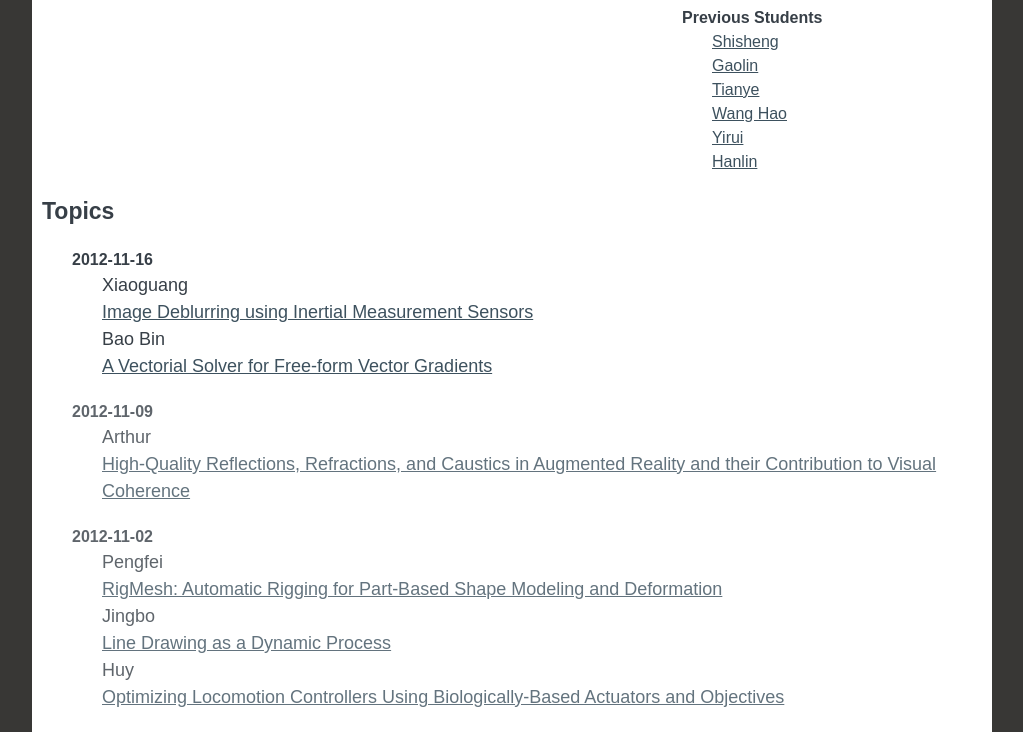
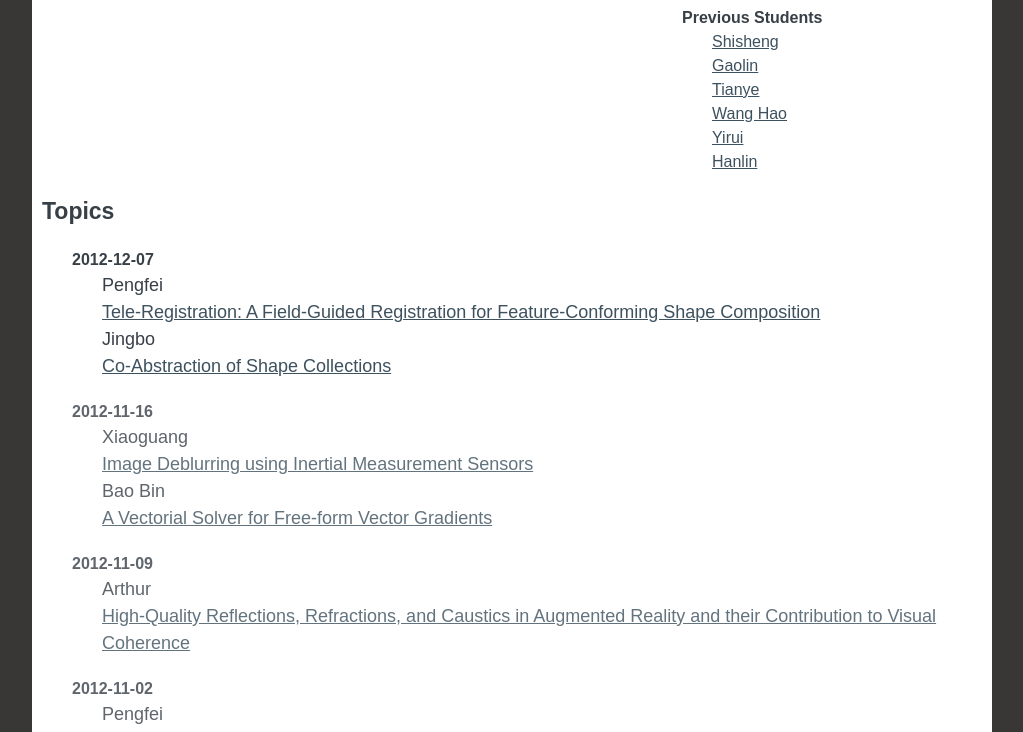
Before and after one commit to andyli/ResearchSeminar, a plain HTML site: page index.html in a window 1280 px wide. Shown: the part 455-1187 px from the top of the page, without its empty margins (128-1151 px from the left). Drawn offline with nearby package versions, Linux system fonts and the light colour scheme.

Commit message:
sync with master

```diff
--- a/index.html
+++ b/index.html
@@ -77,6 +77,19 @@
 	<div class="topics grid_12 clearfix">
 		<h2>Topics</h2>
 		<ol id=seminar-items>
+            <li>
+                <h3>2012-12-07</h3>
+                <ul class=presents>
+                    <li>
+                        <div class=presenter>Pengfei</div>
+                        <div class=paper><a href="http://web.siat.ac.cn/~huihuang/Tele/Tele_page.html">Tele-Registration: A Field-Guided Registration for Feature-Conforming Shape Composition</a></div>
+                    </li>
+                    <li>
+                        <div class=presenter>Jingbo</div>
+                        <div class=paper><a href="http://www.meyumer.com/co-abstraction.html">Co-Abstraction of Shape Collections</a></div>
+                    </li>
+                </ul>
+            </li>
             <li>
                 <h3>2012-11-16</h3>
                 <ul class=presents>
```
